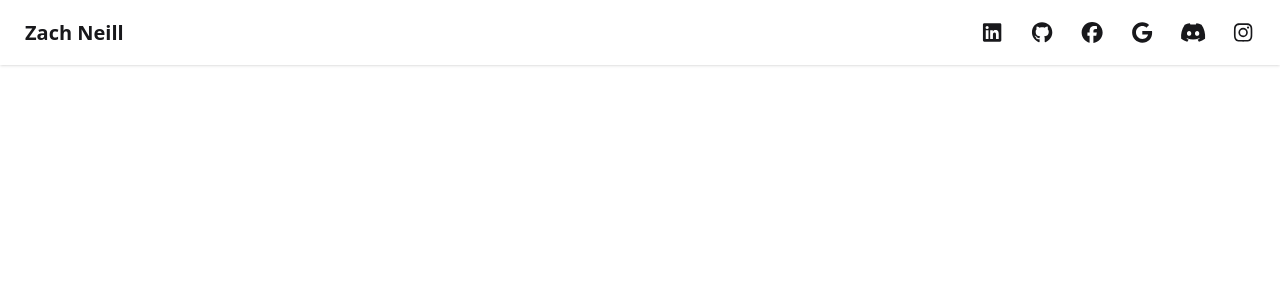
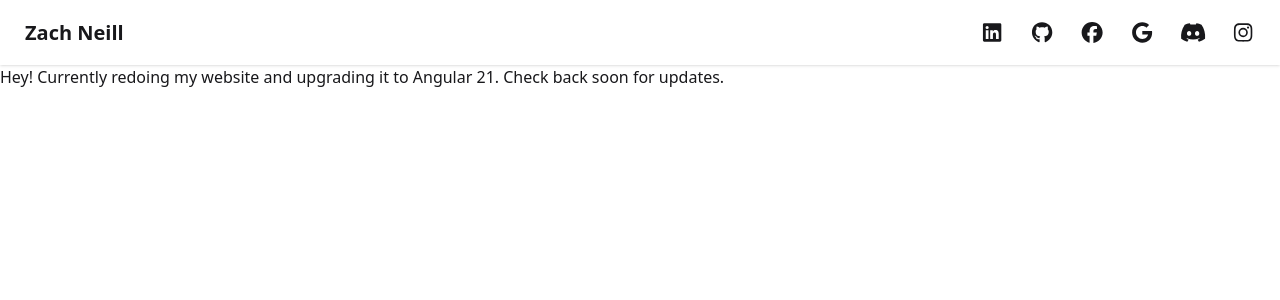
Before and after one commit to zachneill/zachneill.github.io, an Angular app: page / in a window 1280 px wide. Shown: the top 300 px of the page. Built offline with nearby package versions, Linux system fonts and the light colour scheme.

Commit message:
add disclaimer

```diff
--- a/src/app/app.html
+++ b/src/app/app.html
@@ -1,5 +1,6 @@
 <!-- DaisyUI home page -->
 <div class="bg-base-100">
   <app-navbar></app-navbar>
+  Hey! Currently redoing my website and upgrading it to Angular 21. Check back soon for updates.
 </div>
 <router-outlet />
```
Also changed, not shown: 2 other files (tests, documents, lock files or other folders).
